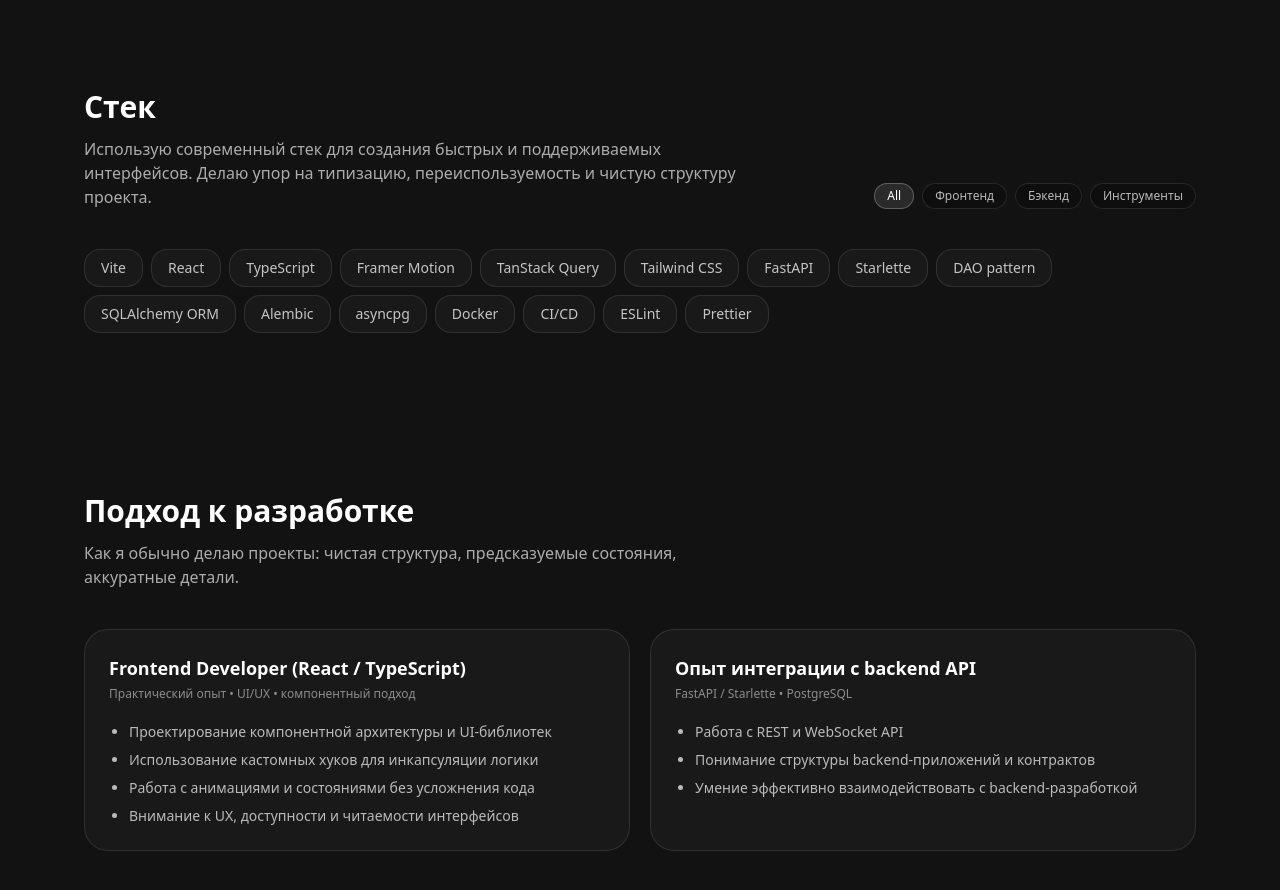
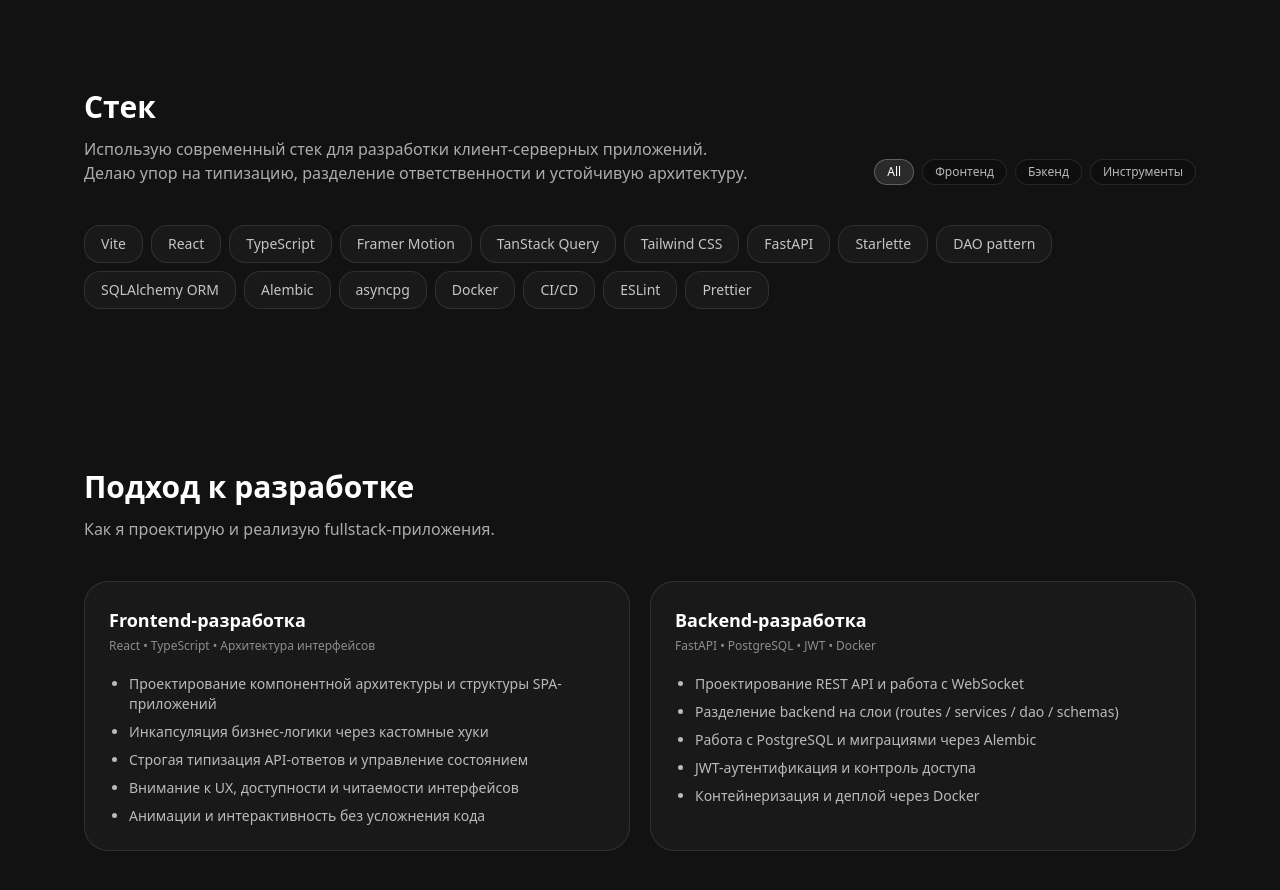
Before and after one commit to ITouch228/Portfolio, a React app in the folder frontend/: page / in a window 1280 px wide. Shown: the part 2760-3650 px from the top of the page. Built offline with nearby package versions, Linux system fonts and the light colour scheme; the HTML template or start-up script is replaced by a standard one.

Commit message:
refactor: align portfolio positioning with fullstack role

```diff
--- a/frontend/src/components/home/Experience.tsx
+++ b/frontend/src/components/home/Experience.tsx
@@ -4,22 +4,25 @@
 
 const exp = [
   {
-    title: 'Frontend Developer (React / TypeScript)',
-    meta: 'Практический опыт • UI/UX • компонентный подход',
+    title: 'Frontend-разработка',
+    meta: 'React • TypeScript • Архитектура интерфейсов',
     points: [
-      'Проектирование компонентной архитектуры и UI-библиотек',
-      'Использование кастомных хуков для инкапсуляции логики',
-      'Работа с анимациями и состояниями без усложнения кода',
+      'Проектирование компонентной архитектуры и структуры SPA-приложений',
+      'Инкапсуляция бизнес-логики через кастомные хуки',
+      'Строгая типизация API-ответов и управление состоянием',
       'Внимание к UX, доступности и читаемости интерфейсов',
+      'Анимации и интерактивность без усложнения кода',
     ],
   },
   {
-    title: 'Опыт интеграции с backend API',
-    meta: 'FastAPI / Starlette • PostgreSQL',
+    title: 'Backend-разработка',
+    meta: 'FastAPI • PostgreSQL • JWT • Docker',
     points: [
-      'Работа с REST и WebSocket API',
-      'Понимание структуры backend-приложений и контрактов',
-      'Умение эффективно взаимодействовать с backend-разработкой',
+      'Проектирование REST API и работа с WebSocket',
+      'Разделение backend на слои (routes / services / dao / schemas)',
+      'Работа с PostgreSQL и миграциями через Alembic',
+      'JWT-аутентификация и контроль доступа',
+      'Контейнеризация и деплой через Docker',
     ],
   },
 ];
@@ -29,7 +32,7 @@
     <Section
       id='experience'
       title='Подход к разработке'
-      subtitle='Как я обычно делаю проекты: чистая структура, предсказуемые состояния, аккуратные детали.'
+      subtitle='Как я проектирую и реализую fullstack-приложения.'
     >
       <Reveal>
         <div className='grid gap-5 md:grid-cols-2'>
--- a/frontend/src/components/home/ProjectsGrid.tsx
+++ b/frontend/src/components/home/ProjectsGrid.tsx
@@ -10,9 +10,9 @@
   return (
     <section id='projects' className='mx-auto max-w-6xl px-5 py-20'>
       <Reveal>
-        <h2 className='text-2xl md:text-3xl font-semibold'>Пет-проекты</h2>
+        <h2 className='text-2xl md:text-3xl font-semibold'>Проекты</h2>
         <p className='mt-3 text-white/65 max-w-2xl'>
-          Отдельные проекты с аккуратным UX, архитектурой и анимациями.
+          Клиент-серверные приложения с продуманной архитектурой, API и деплоем.
         </p>
       </Reveal>
 
--- a/frontend/src/components/home/StackCloud.tsx
+++ b/frontend/src/components/home/StackCloud.tsx
@@ -16,7 +16,7 @@
     <Section
       id='stack'
       title='Стек'
-      subtitle='Использую современный стек для создания быстрых и поддерживаемых интерфейсов. Делаю упор на типизацию, переиспользуемость и чистую структуру проекта.'
+      subtitle='Использую современный стек для разработки клиент-серверных приложений. Делаю упор на типизацию, разделение ответственности и устойчивую архитектуру.'
       right={
         <div className='flex flex-wrap gap-2'>
           <Chip active={filter === 'All'} onClick={() => setFilter('All')}>
--- a/frontend/src/components/layout/Footer.tsx
+++ b/frontend/src/components/layout/Footer.tsx
@@ -5,7 +5,7 @@
         <div className='flex flex-col md:flex-row gap-2 md:items-center md:justify-between'>
           <span>© {new Date().getFullYear()} itouch.dev</span>
           <span className='text-white/40'>
-            Фронтенд-разработчик • React • TypeScript • Vite
+            Fullstack-разработчик • React • FastAPI • PostgreSQL
           </span>
         </div>
       </div>
```
Also changed, not shown: 1 other file (tests, documents, lock files or other folders).
